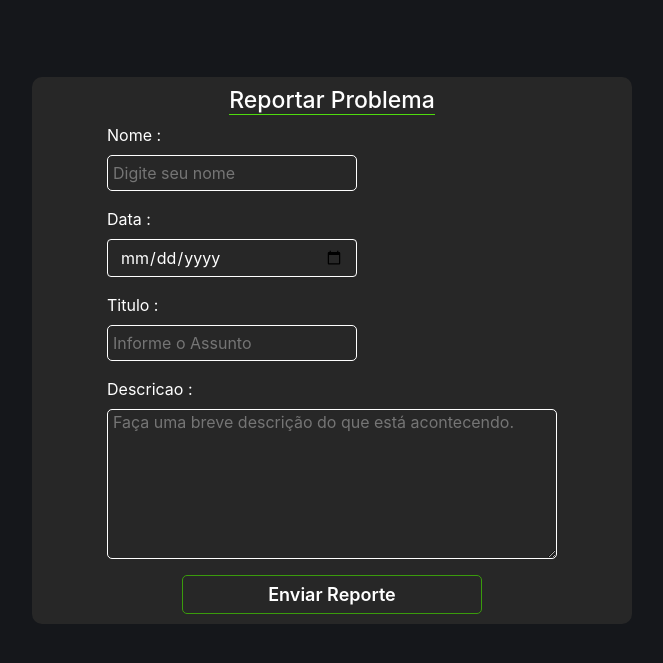
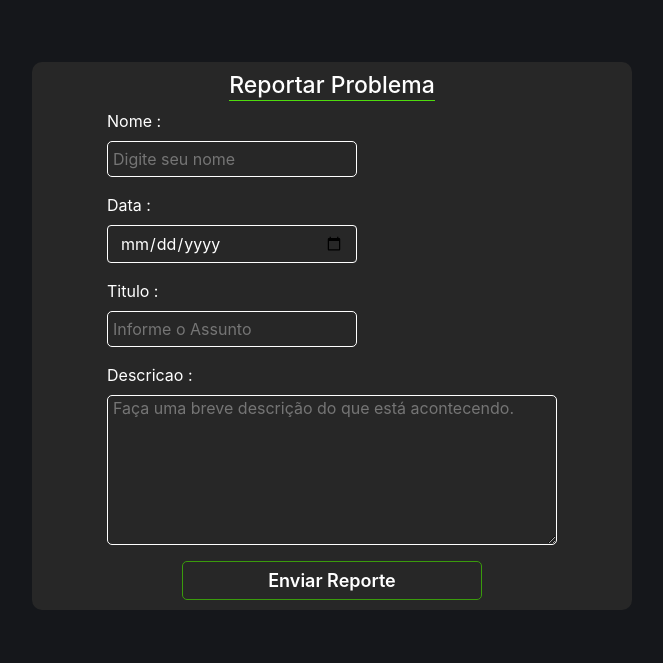
Before and after one commit to Rootts-CESAR/Rootts-web, a Django app: page /denuncia_formulario/ in a window 1280 px wide. Shown: the part 78-741 px from the top of the page, without its empty margins (308-971 px from the left). Run offline with Django 3.2, Linux system fonts and the light colour scheme; parts of the project's set-up code (start-up, migrations or seed data) failed here and were passed over; some libraries are stand-ins or nearby versions.

Commit message:
BUG FIX: RTTS-31(Tela Reportar Problema) RTTS-39

```diff
--- a/roottsApp/models.py
+++ b/roottsApp/models.py
@@ -18,6 +18,6 @@ class Encosta(models.Model):
 
 class Formulario_denuncia(models.Model):
     nome = models.CharField(max_length = 50)
-    data = models.DateField(blank = True)
+    data = models.DateField()
     titulo = models.CharField(max_length = 50)
     descricao = models.TextField(max_length=500)
--- a/roottsApp/templates/denuncia_formulario.html
+++ b/roottsApp/templates/denuncia_formulario.html
@@ -10,7 +10,6 @@
       * {
         margin: 0;
         padding: 0;
-        box-sizing: border-box;
       }
       body {
         background-color: #15171b;
@@ -35,14 +34,13 @@
         max-width: 1360px;
         margin: 0 auto;
       }
-      /* .main-content {
+      .main-content {
         width: 100vw;
-        height: 100vh;
+        height: 80vh;
         display: flex;
-        flex-direction: column;
         align-items: center;
         justify-content: center;
-      } */
+      }
       .form-box {
         color: white;
         width: 600px;
@@ -52,7 +50,6 @@
         align-items: center;
         justify-content: center;
         flex-direction: column;
-        margin: 6vw auto 0px auto;
         border-radius: 10px;
       }
       .form-box h1 {
```
Also changed, not shown: db.sqlite3.
